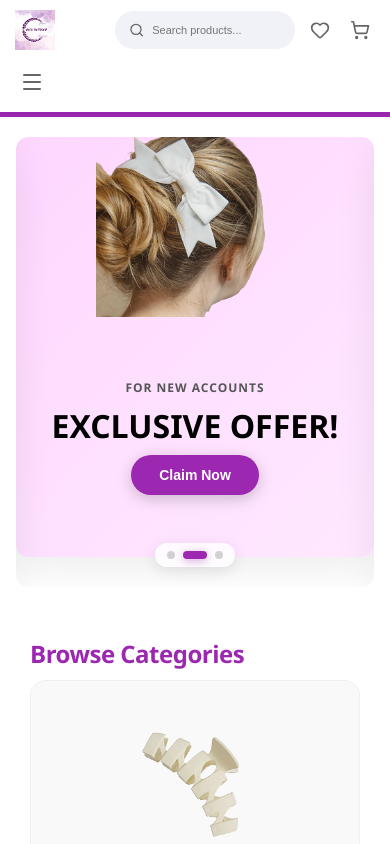
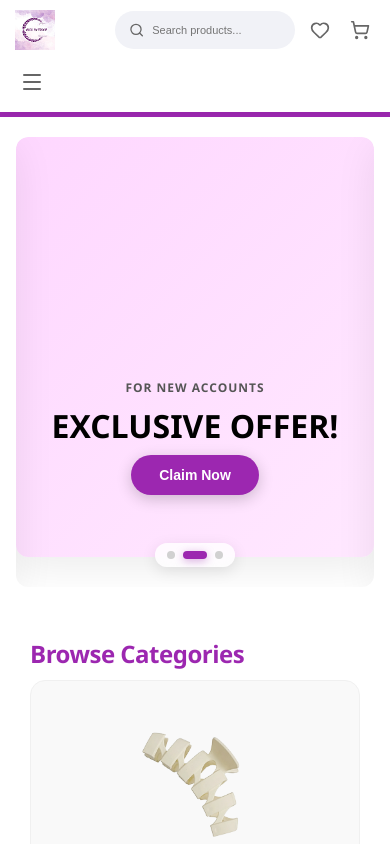
Before and after one commit to TriDizi-Dev/Accsintouch, a React (Vite) app in the folder client/: page / in a window 390 px wide. Shown: the top 844 px of the page. Built offline with nearby package versions, Linux system fonts and the light colour scheme.

Commit message:
banner2 chnages

```diff
--- a/client/src/components/caroselbanner/Carousel.jsx
+++ b/client/src/components/caroselbanner/Carousel.jsx
@@ -142,16 +142,19 @@ export default function HeroCarousel({ handleNavigateToProducts, handleNavigateT
         justifyContent: 'center',
         overflow: 'hidden'
       }}>
+        {!isMobile && (
   <img
     src={girlwithbun}
     alt="Promo Offer"
     style={{
-            width: isMobile ? '100%' : '100%',
+      width: '100%',
       height: '100%',
-            objectFit: isMobile ? 'contain' : 'cover',
+      objectFit: 'cover',
       objectPosition: 'center'
     }}
   />
+)}
+
       </div>
 
       <div style={{
@@ -267,19 +270,16 @@ export default function HeroCarousel({ handleNavigateToProducts, handleNavigateT
               boxShadow: '0 20px 60px rgba(0,0,0,0.15)',
               animation: 'float 3s ease-in-out infinite'
             }}>
-              {!isMobile && (
               <img
                 src={bow1}
                 alt="Hair Bow"
                 style={{
-      height: isTablet ? '180px' : '220px',
-      width: isTablet ? '180px' : '220px',
+                  height: isMobile ? '140px' : isTablet ? '180px' : '220px',
+                  width: isMobile ? '140px' : isTablet ? '180px' : '220px',
                   objectFit: 'contain',
                   filter: 'drop-shadow(0 4px 10px rgba(0,0,0,0.1))'
                 }}
               />
-)}
-
             </div>
           </div>
 
```
Lines whose indentation alone changed are shown as unchanged.
